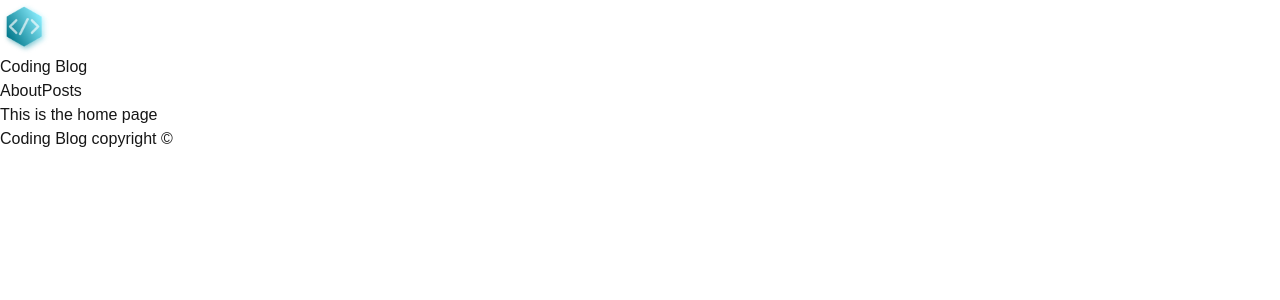
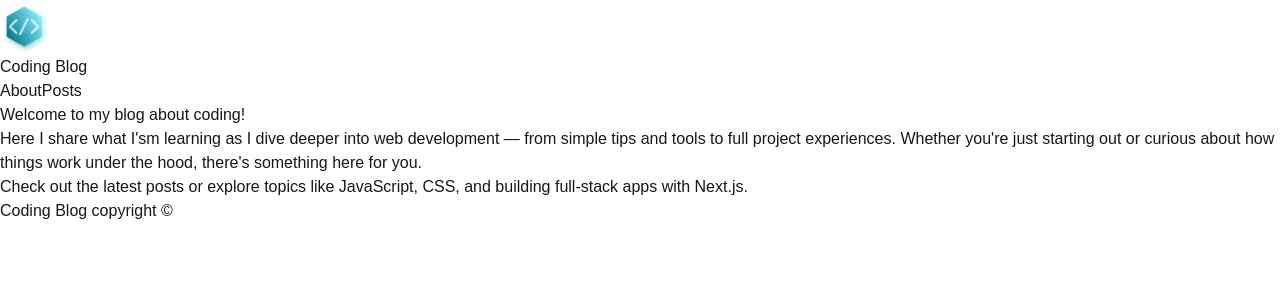
Before and after one commit to David-Nakeeran/coding-blog, a Next.js app: page / in a window 1280 px wide. Shown: the top 300 px of the page. Built offline with nearby package versions, Linux system fonts and the light colour scheme.

Commit message:
Feat: added component

```diff
--- a/src/app/page.js
+++ b/src/app/page.js
@@ -1,7 +1,8 @@
+import Main from "@/components/Main";
 export default function Homepage() {
   return (
     <>
-      <h1>This is the home page</h1>
+      <Main />
     </>
   );
 }
```
